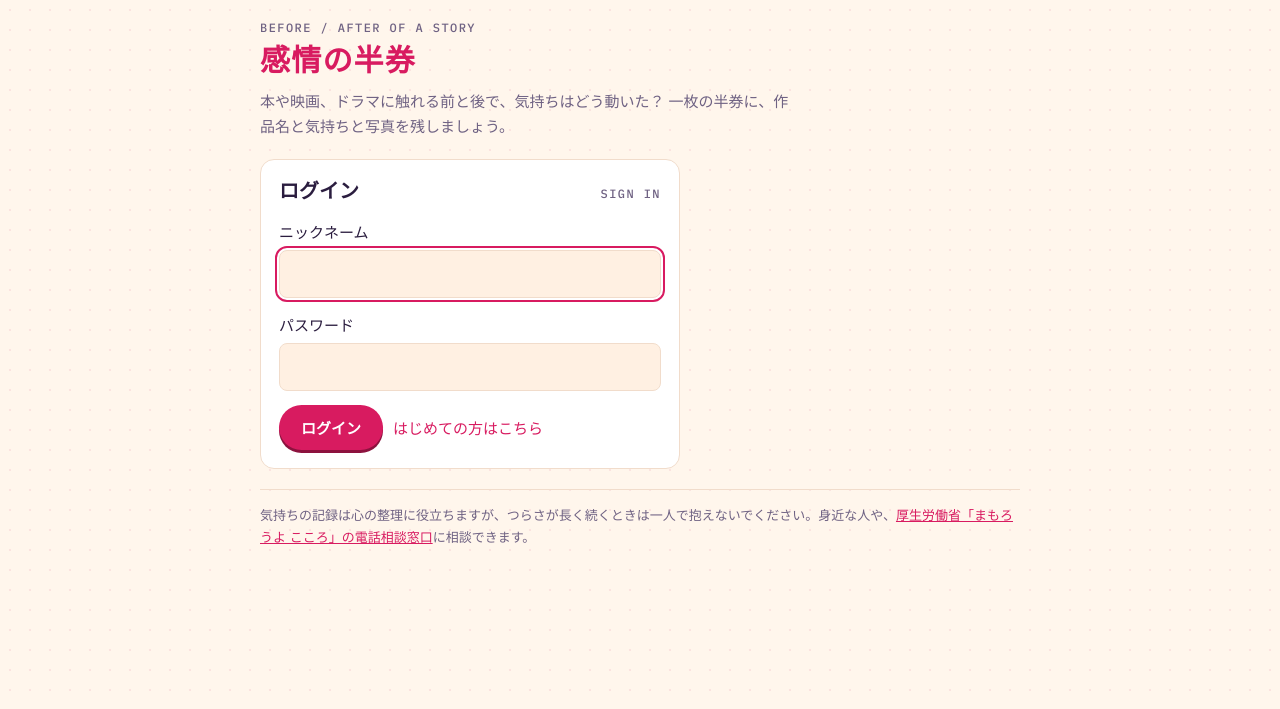
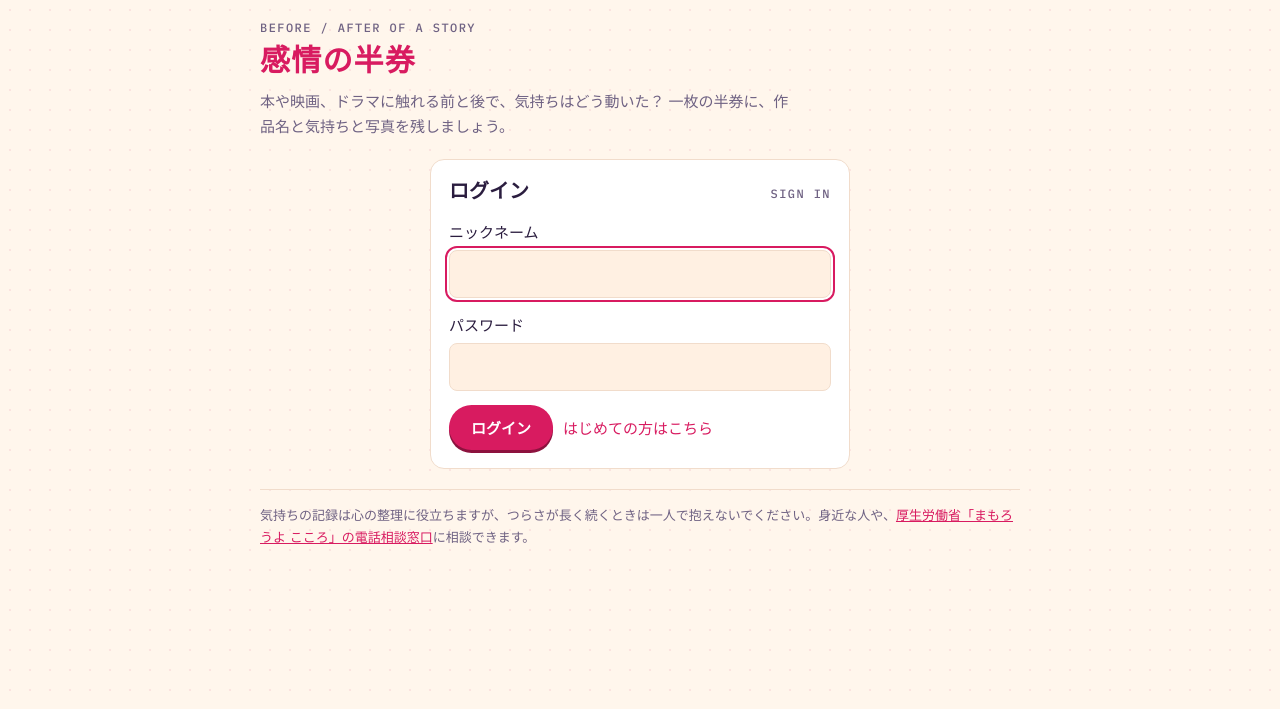
Before and after one commit to Ryouma139/Kanjou_Hanken, a Django app: page /accounts/login/?next=/mine/ in a window 1280 px wide. Shown: the top 709 px of the page. Run offline with Django 5.2, Linux system fonts and the light colour scheme; some web fonts are replaced.

Commit message:
Home画面のレイアウト修正

```diff
--- a/static/hanken/style.css
+++ b/static/hanken/style.css
@@ -99,7 +99,7 @@ label.seg input:checked+span{background:var(--accent);color:var(--accent-ink);bo
 .status{font-size:13px;color:var(--muted)}
 .status.err{color:var(--down)}
 .before-summary{display:flex;gap:12px;align-items:center;background:var(--card);border:1px solid var(--line);border-radius:12px;padding:12px}
-.auth{max-width:420px}
+.auth{width:100%;max-width:420px;align-self:center}
 .help ul{margin:4px 0 0;padding-left:1.2em}
 
 /* stub */
```
